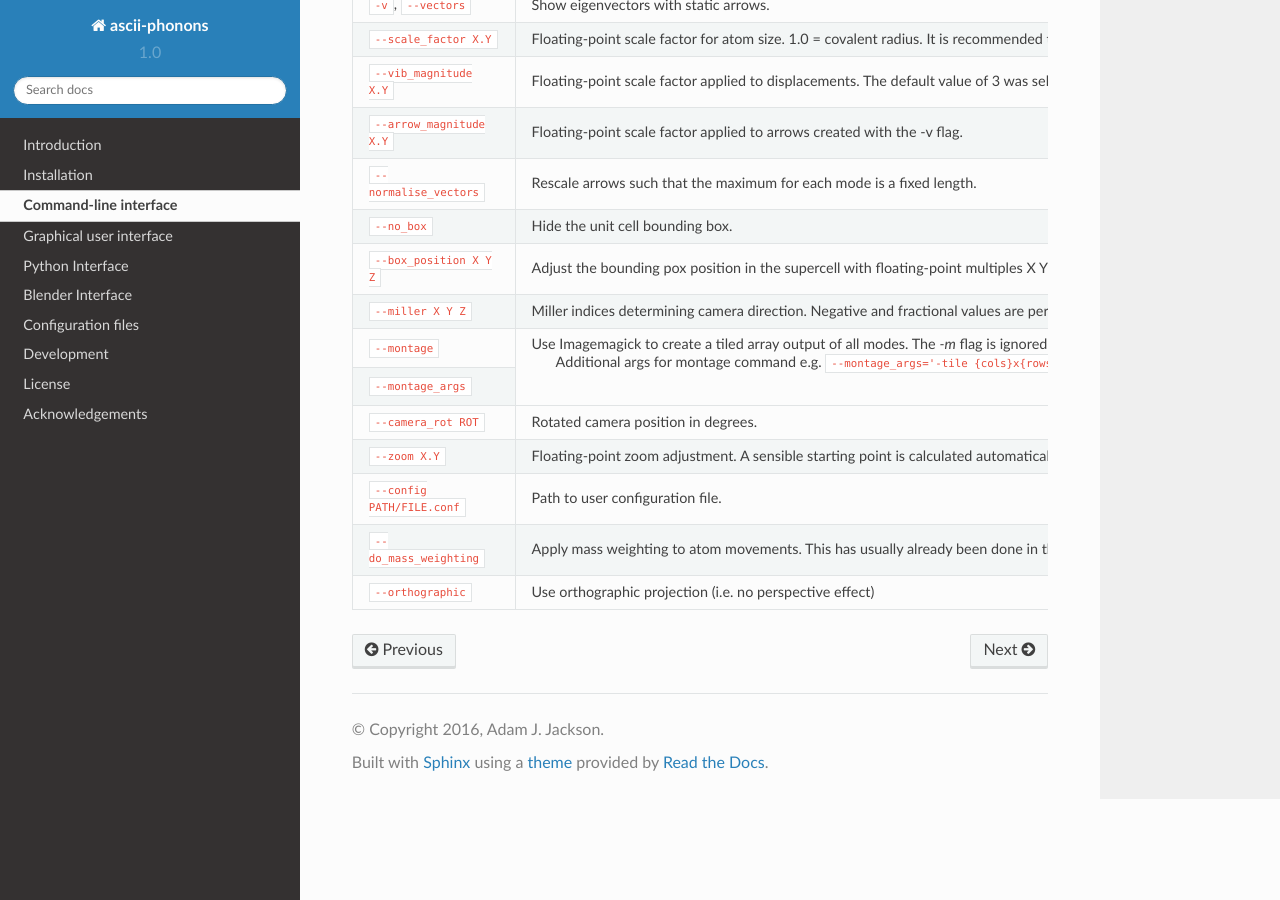
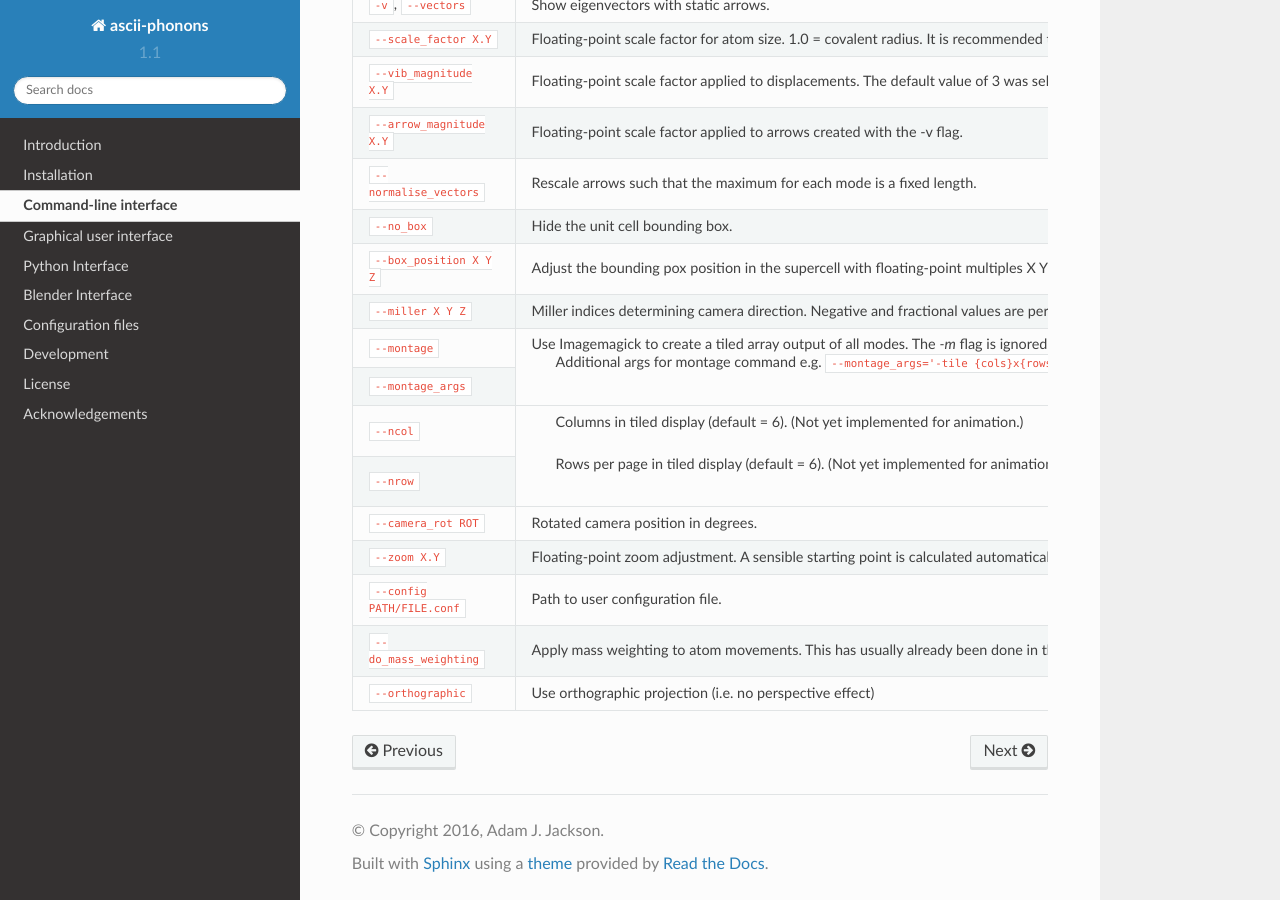
Before and after one commit to ajjackson/ascii-phonons, a Sphinx documentation site: the page built from docs/CLI.rst, in a window 1280 px wide and 900 px high, scrolled down 883 px. Built offline with Sphinx 7.4.7 and the Read the Docs theme 2.0.0, drawn with Linux system fonts in a browser that asks for light colours.

Commit message:
DOC: ncol/nrow feature (static)

```diff
--- a/docs/CLI.rst
+++ b/docs/CLI.rst
@@ -99,6 +99,13 @@ The list of accepted arguments may also be viewed by calling with the "help" arg
 |                                   | ``--montage_args='-tile {cols}x{rows}'`` |
 |                                   | (Note the use of = and single quotes)    |
 +-----------------------------------+------------------------------------------+
+| ``--ncol``                        | Columns in tiled display (default = 6).  |
+|                                   | (Not yet implemented for animation.)     |
++-----------------------------------+------------------------------------------|
+| ``--nrow``                        | Rows per page in tiled display           |
+|                                   | (default = 6).                           |
+|                                   | (Not yet implemented for animation.)     |
++-----------------------------------+------------------------------------------+
 | ``--camera_rot ROT``              | Rotated camera position in degrees.      |
 |                                   |                                          |
 |                                   |                                          |
--- a/docs/conf.py
+++ b/docs/conf.py
@@ -64,9 +64,9 @@ author = u'Adam J. Jackson'
 # built documents.
 #
 # The short X.Y version.
-version = u'1.0'
+version = u'1.1'
 # The full version, including alpha/beta/rc tags.
-release = u'1.0.0'
+release = u'1.1.0'
 
 # The language for content autogenerated by Sphinx. Refer to documentation
 # for a list of supported languages.
```
